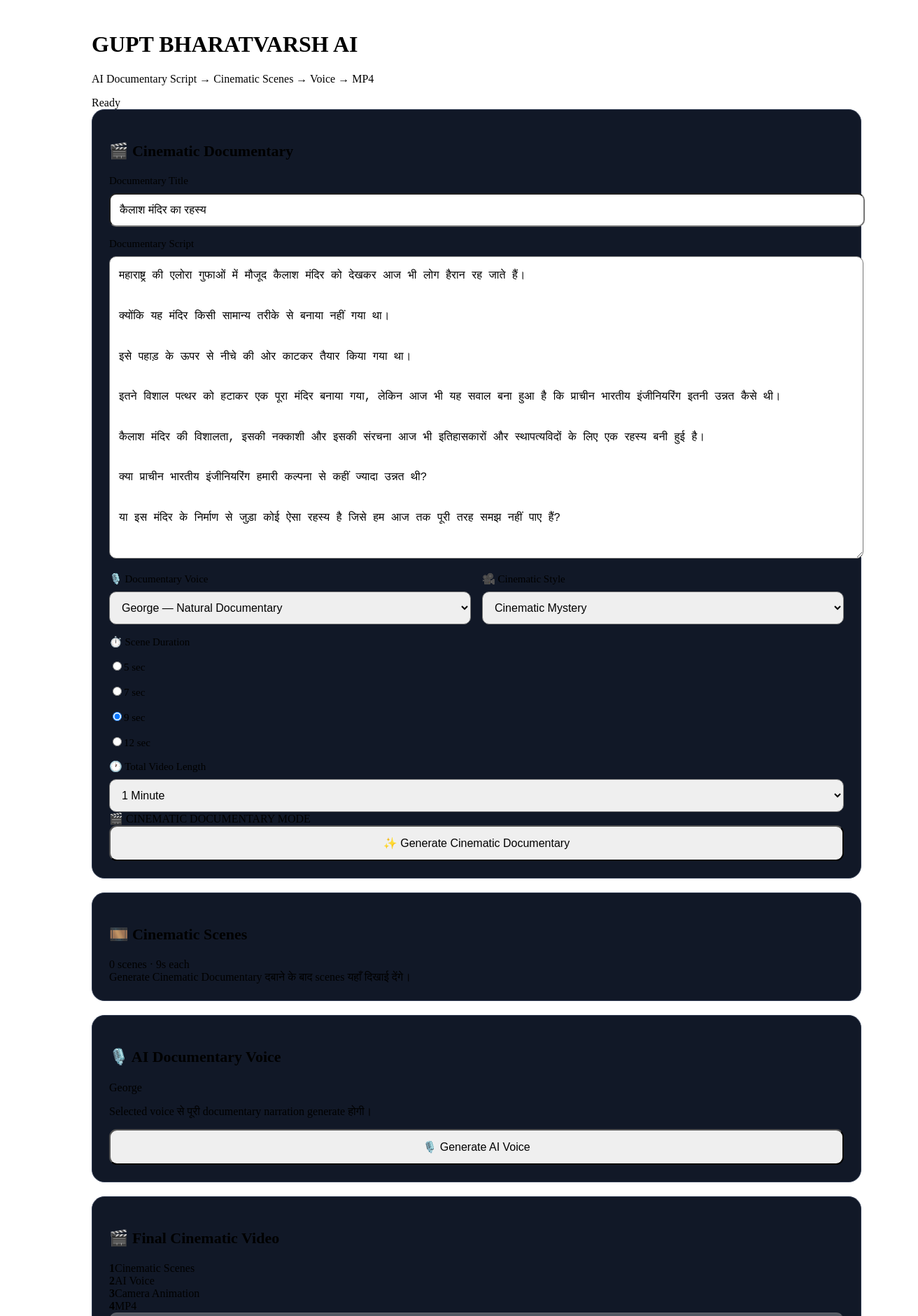
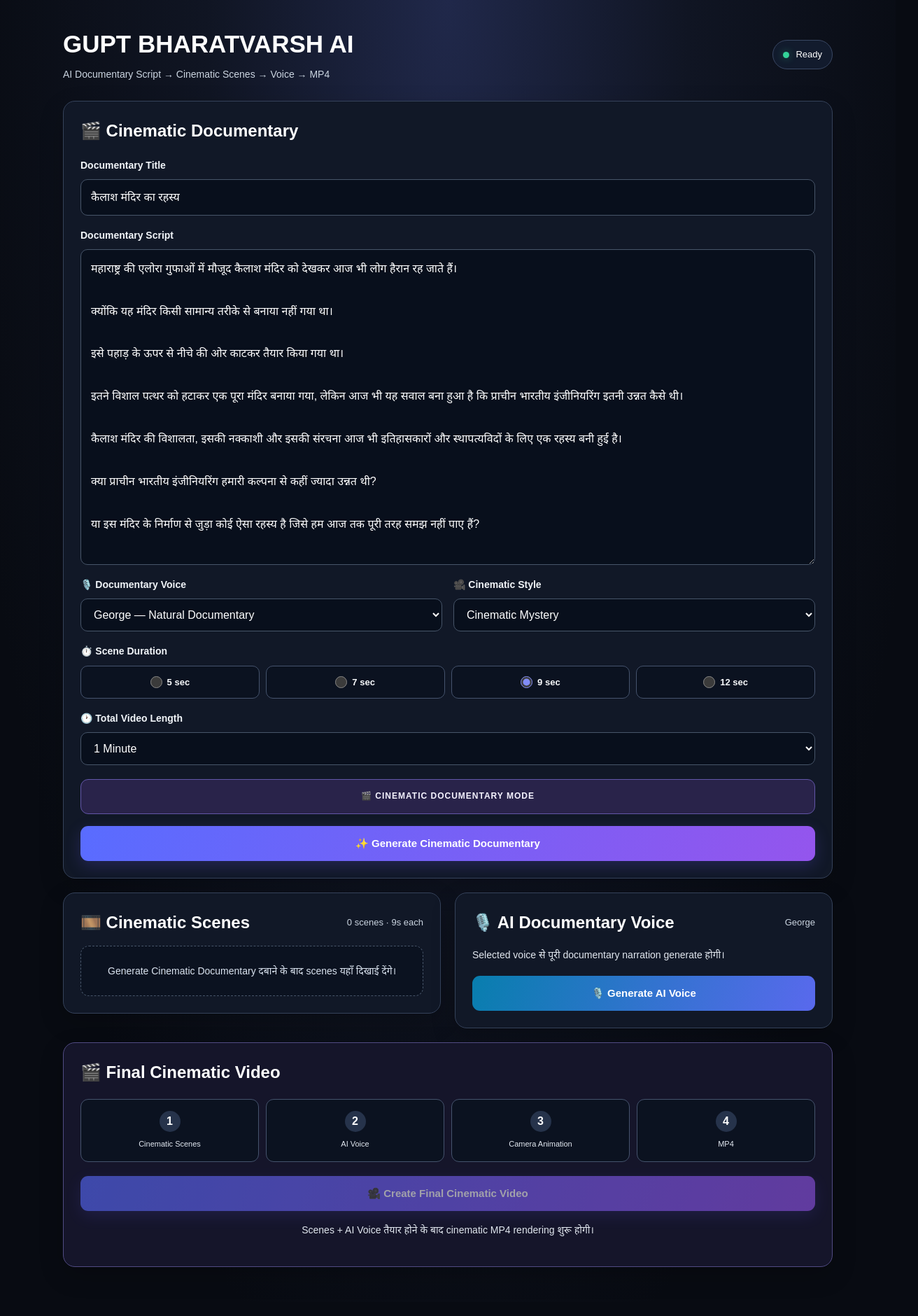
Before and after one commit to BituRaj8/gupt-bharatvarsh-ai, a React (Vite) app: page / in a window 1280 px wide. Shown: the top 1880 px of the page at 70% size, 1312 px wide, since content can reach past the window. Built offline with nearby package versions, Linux system fonts and the light colour scheme.

Commit message:
Update App.css

```diff
--- a/src/App.css
+++ b/src/App.css
@@ -1,33 +1,128 @@
-/* MOBILE LAYOUT FIX */
+/* =========================================
+   GUPT BHARATVARSH AI — COMPLETE APP CSS
+   Dark cinematic theme + mobile responsive
+   ========================================= */
+
+:root {
+  font-family: Arial, "Noto Sans Devanagari", sans-serif;
+  color: #f8fafc;
+  background: #080b12;
+  color-scheme: dark;
+  font-synthesis: none;
+}
+
+* {
+  box-sizing: border-box;
+}
+
 html,
 body,
 #root {
   width: 100%;
-  min-width: 320px;
+  min-height: 100%;
   margin: 0;
 }
 
+html {
+  background: #080b12 !important;
+  scroll-behavior: smooth;
+}
+
 body {
+  background: #080b12 !important;
+  color: #f8fafc !important;
   font-size: 16px;
+  line-height: 1.65;
   overflow-x: hidden;
+}
+
+button,
+input,
+textarea,
+select {
+  font: inherit;
+}
+
+button {
+  cursor: pointer;
+}
+
+button:disabled {
+  opacity: 0.6;
+  cursor: not-allowed;
 }
 
 .app {
   width: 100%;
-  padding: 24px 16px 50px;
+  min-height: 100vh;
+  padding: 28px 16px 50px;
+  color: #f8fafc !important;
+  background:
+    radial-gradient(
+      ellipse at 50% 0%,
+      #20284a 0%,
+      #101523 38%,
+      #080b12 78%
+    ) !important;
 }
 
 .header,
 .container {
   width: 100%;
-  max-width: 1050px;
+  max-width: 1100px;
   margin-left: auto;
   margin-right: auto;
+}
+
+.header {
+  display: flex;
+  justify-content: space-between;
+  align-items: center;
+  flex-wrap: wrap;
+  gap: 18px;
+  margin-bottom: 26px;
+}
+
+.header h1 {
+  margin: 0;
+  color: #ffffff !important;
+  font-size: clamp(24px, 4vw, 35px);
+  font-weight: 900;
+  line-height: 1.4;
+}
+
+.header p {
+  margin: 8px 0 0;
+  color: #cbd5e1 !important;
+  font-size: 14px;
+}
+
+.status {
+  display: inline-flex;
+  align-items: center;
+  gap: 9px;
+  padding: 9px 14px;
+  border: 1px solid #394763;
+  border-radius: 30px;
+  background: #121b2d !important;
+  color: #ffffff !important;
+  font-size: 13px;
+  overflow-wrap: anywhere;
+}
+
+.status-dot {
+  width: 9px;
+  height: 9px;
+  flex: 0 0 9px;
+  border-radius: 50%;
+  background: #34d399;
+  box-shadow: 0 0 12px #34d39970;
 }
 
 .container {
   display: grid;
   grid-template-columns: minmax(0, 1fr);
+  align-items: start;
   gap: 20px;
 }
 
@@ -35,36 +130,78 @@ body {
   width: 100%;
   min-width: 0;
   padding: 24px;
-  border: 1px solid #303b52;
-  border-radius: 18px;
-  background: #111827;
+  border: 1px solid #35425a;
+  border-radius: 17px;
+  background: #111827 !important;
+  color: #f8fafc !important;
+  box-shadow: 0 12px 35px #00000030;
 }
 
 .card h2 {
-  font-size: 22px;
+  margin: 0 0 20px;
+  color: #ffffff !important;
+  font-size: clamp(19px, 3vw, 24px);
+  font-weight: 800;
   line-height: 1.5;
+}
+
+.card h3 {
+  color: #ffffff !important;
+  font-size: 16px;
+}
+
+.card p {
+  color: #e2e8f0 !important;
+  line-height: 1.9;
 }
 
 .card label {
   display: block;
-  margin: 16px 0 9px;
-  font-size: 15px;
+  margin: 17px 0 8px;
+  color: #f1f5f9 !important;
+  font-size: 14px;
+  font-weight: 700;
 }
 
 .card input:not([type="radio"]),
 .card textarea,
 .card select {
+  display: block;
   width: 100%;
+  max-width: 100%;
   min-width: 0;
-  max-width: 100%;
-  padding: 13px;
+  min-height: 47px;
+  padding: 12px 14px;
+  border: 1px solid #475569 !important;
+  border-radius: 10px;
+  outline: none;
+  background: #080f1c !important;
+  color: #ffffff !important;
   font-size: 16px;
-  border-radius: 10px;
+  line-height: 1.6;
+}
+
+.card input:focus,
+.card textarea:focus,
+.card select:focus {
+  border-color: #a5b4fc !important;
+  box-shadow: 0 0 0 3px #818cf830;
+}
+
+.card input::placeholder,
+.card textarea::placeholder {
+  color: #a8b5c8 !important;
+}
+
+.card select option {
+  background: #111827;
+  color: #ffffff;
 }
 
 .card textarea {
-  min-height: 220px;
-  line-height: 1.8;
+  min-height: 230px;
+  resize: vertical;
+  line-height: 1.9;
 }
 
 .grid {
@@ -73,43 +210,356 @@ body {
   gap: 16px;
 }
 
+.grid > div {
+  min-width: 0;
+}
+
+.radio-row {
+  display: grid;
+  grid-template-columns: repeat(4, minmax(0, 1fr));
+  gap: 9px;
+}
+
+.card .radio-card {
+  display: flex;
+  align-items: center;
+  justify-content: center;
+  gap: 7px;
+  min-width: 0;
+  margin: 0;
+  padding: 12px 7px;
+  border: 1px solid #45536d;
+  border-radius: 10px;
+  background: #0b1220 !important;
+  color: #f8fafc !important;
+  font-size: 13px;
+  cursor: pointer;
+}
+
+.radio-card input[type="radio"] {
+  width: 17px;
+  height: 17px;
+  margin: 0;
+  accent-color: #818cf8;
+}
+
+.cinematic-badge {
+  margin-top: 20px;
+  padding: 14px;
+  border: 1px solid #6256a8;
+  border-radius: 11px;
+  background: #29234a !important;
+  color: #f5f3ff !important;
+  font-size: 12px;
+  font-weight: 800;
+  letter-spacing: 1px;
+  text-align: center;
+}
+
 .primary,
 .secondary {
+  display: block;
   width: 100%;
   min-height: 50px;
-  padding: 14px;
-  font-size: 16px;
+  margin-top: 17px;
+  padding: 13px 15px;
+  border: none;
   border-radius: 11px;
+  color: #ffffff !important;
+  font-size: 15px;
+  font-weight: 800;
+  line-height: 1.6;
+  overflow-wrap: anywhere;
+}
+
+.primary {
+  background: linear-gradient(110deg, #596cff, #9455ed) !important;
+  box-shadow: 0 7px 22px #6b5cff35;
+}
+
+.secondary {
+  background: linear-gradient(110deg, #087eae, #5969ed) !important;
+}
+
+.primary:hover,
+.secondary:hover {
+  filter: brightness(1.12);
+}
+
+.error-box {
+  padding: 16px;
+  border: 1px solid #a94759;
+  border-radius: 12px;
+  background: #421923 !important;
+  color: #ffe0e5 !important;
+  font-size: 14px;
+  line-height: 1.8;
+  overflow-wrap: anywhere;
+}
+
+.section-title {
+  display: flex;
+  align-items: center;
+  justify-content: space-between;
+  flex-wrap: wrap;
+  gap: 10px;
+  margin-bottom: 15px;
+}
+
+.section-title h2 {
+  margin: 0;
+}
+
+.section-title > span {
+  color: #cbd5e1 !important;
+  font-size: 13px;
+}
+
+.empty {
+  padding: 22px 15px;
+  border: 1px dashed #475569;
+  border-radius: 12px;
+  background: #0b1220 !important;
+  color: #dbe4f0 !important;
+  font-size: 14px;
+  line-height: 1.9;
+  text-align: center;
+}
+
+.scene-list {
+  display: grid;
+  gap: 13px;
+}
+
+.scene {
+  display: flex;
+  align-items: flex-start;
+  gap: 13px;
+  min-width: 0;
+  padding: 15px;
+  border: 1px solid #344158;
+  border-radius: 13px;
+  background: #0b1220 !important;
+  color: #f8fafc !important;
+}
+
+.scene-number {
+  display: flex;
+  align-items: center;
+  justify-content: center;
+  width: 38px;
+  height: 38px;
+  flex: 0 0 38px;
+  border-radius: 10px;
+  background: #302957 !important;
+  color: #f5f3ff !important;
+  font-size: 13px;
+  font-weight: 800;
 }
 
 .scene-content {
+  flex: 1;
   min-width: 0;
+  color: #f8fafc !important;
   overflow-wrap: anywhere;
+}
+
+.scene-content h3 {
+  margin: 2px 0 8px;
+}
+
+.scene-content > p {
+  margin: 8px 0;
+  color: #e2e8f0 !important;
+  font-size: 14px;
+  line-height: 1.9;
+}
+
+.scene-meta {
+  display: flex;
+  flex-wrap: wrap;
+  gap: 8px;
+  margin: 12px 0;
+}
+
+.scene-meta span {
+  padding: 6px 9px;
+  border: 1px solid #45536d;
+  border-radius: 7px;
+  background: #151f31 !important;
+  color: #e2e8f0 !important;
+  font-size: 11px;
+}
+
+.scene details {
+  margin-top: 12px;
+  color: #f8fafc !important;
+  font-size: 13px;
+}
+
+.scene summary {
+  color: #c7d2fe !important;
+  cursor: pointer;
+  line-height: 1.8;
+}
+
+.scene .prompt {
+  padding: 13px;
+  border-radius: 9px;
+  background: #070c14 !important;
+  color: #dbeafe !important;
+  font-size: 12px;
+  line-height: 1.9;
+  white-space: pre-wrap;
+  overflow-wrap: anywhere;
+}
+
+.muted {
+  color: #cbd5e1 !important;
+  font-size: 14px;
+  line-height: 1.9;
+}
+
+.audio-box {
+  display: grid;
+  gap: 14px;
+  margin-top: 18px;
+  padding: 15px;
+  border: 1px solid #3c4961;
+  border-radius: 12px;
+  background: #0b1220 !important;
+}
+
+.audio-box audio {
+  display: block;
+  width: 100%;
+  max-width: 100%;
+}
+
+.download {
+  color: #c7d2fe !important;
+  font-size: 14px;
+  font-weight: 700;
+  text-decoration: none;
+}
+
+.download:hover {
+  text-decoration: underline;
+}
+
+.final-card {
+  border-color: #514b83;
+  background: #15152a !important;
+}
+
+.pipeline {
+  display: grid;
+  grid-template-columns: repeat(4, minmax(0, 1fr));
+  gap: 10px;
+}
+
+.pipeline > div {
+  display: flex;
+  flex-direction: column;
+  align-items: center;
+  justify-content: center;
+  gap: 9px;
+  min-width: 0;
+  min-height: 90px;
+  padding: 12px 6px;
+  border: 1px solid #45536d;
+  border-radius: 11px;
+  background: #0b1220 !important;
+  color: #e2e8f0 !important;
+  text-align: center;
+}
+
+.pipeline b {
+  display: flex;
+  align-items: center;
+  justify-content: center;
+  width: 30px;
+  height: 30px;
+  border-radius: 50%;
+  background: #26334b !important;
+  color: #ffffff !important;
+}
+
+.pipeline span {
+  color: #e2e8f0 !important;
+  font-size: 11px;
+  line-height: 1.6;
+  overflow-wrap: anywhere;
+}
+
+.pipeline .done {
+  border-color: #328569;
+  background: #102a25 !important;
+}
+
+.pipeline .done b {
+  background: #237553 !important;
+}
+
+.video-info {
+  margin-top: 16px;
+  padding: 13px;
+  border: 1px solid #3c4961;
+  border-radius: 10px;
+  background: #0b1220 !important;
+  color: #f8fafc !important;
+  font-size: 13px;
+  line-height: 1.9;
+  overflow-wrap: anywhere;
+}
+
+.final-button {
+  margin-top: 20px;
+}
+
+.center {
+  text-align: center;
+}
+
+@media (min-width: 900px) {
+  .app {
+    padding-top: 38px;
+  }
+
+  .container {
+    grid-template-columns: repeat(2, minmax(0, 1fr));
+  }
+
+  .container > .card:first-child,
+  .container > .error-box,
+  .container > .final-card {
+    grid-column: 1 / -1;
+  }
 }
 
 @media (max-width: 600px) {
   .app {
-    padding: 18px 12px 35px;
+    padding: 16px 10px 35px;
   }
 
   .header {
-    display: flex;
+    align-items: flex-start;
     flex-direction: column;
-    align-items: flex-start;
     gap: 12px;
+    margin-bottom: 20px;
   }
 
   .header h1 {
-    font-size: 25px;
+    font-size: 24px;
+    overflow-wrap: anywhere;
   }
 
   .header p {
     font-size: 13px;
-    line-height: 1.7;
   }
 
   .card {
-    padding: 17px 13px;
+    padding: 17px 12px;
     border-radius: 14px;
   }
 
@@ -126,11 +576,37 @@ body {
     grid-template-columns: repeat(2, minmax(0, 1fr));
   }
 
+  .card .radio-card {
+    justify-content: flex-start;
+    padding: 11px 8px;
+  }
+
   .pipeline {
     grid-template-columns: repeat(2, minmax(0, 1fr));
   }
 
+  .section-title {
+    align-items: flex-start;
+    flex-direction: column;
+  }
+
   .scene {
-    min-width: 0;
+    padding: 12px 9px;
+    gap: 9px;
+  }
+
+  .scene-number {
+    width: 32px;
+    height: 32px;
+    flex-basis: 32px;
   }
 }
+
+@media (prefers-reduced-motion: reduce) {
+  *,
+  *::before,
+  *::after {
+    scroll-behavior: auto !important;
+    transition: none !important;
+  }
+}
```
